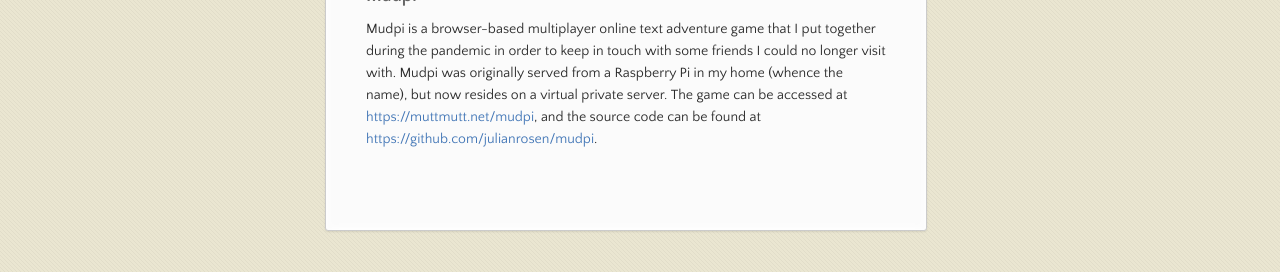
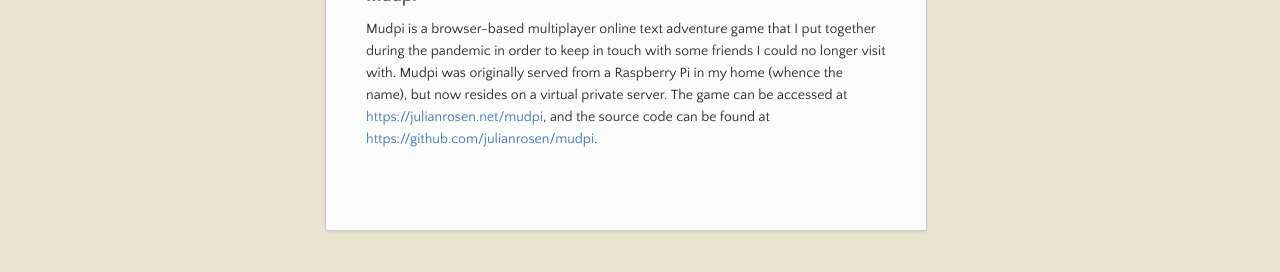
Before and after one commit to julianrosen/julianrosen.github.io, a Jekyll site: the page built from computing.md, in a window 1280 px wide and 900 px high, scrolled down 988 px. Shown: the part 599-871 px from the top of the window. Built offline with Jekyll 4.4.1, drawn with Linux system fonts in a browser that asks for light colours; formulas are drawn with MathJax 3; some of the changed lines change nothing that is shown.

Commit message:
Updated mudpi url

```diff
--- a/computing.md
+++ b/computing.md
@@ -63,5 +63,5 @@ available at <a href="https://github.com/julianrosen/recurrence" target="_blank"
 Mudpi is a browser-based multiplayer online text adventure game that I put together during the pandemic in order to
 keep in touch with some friends I could no longer visit with. Mudpi was originally served from a Raspberry Pi in
 my home (whence the name), but now resides on a virtual private server. The game can be accessed
-at <a href="https://muttmutt.net/mudpi" target="_blank">https://muttmutt.net/mudpi</a>, and the source code can be found at
+at <a href="https://julianrosen.net/mudpi" target="_blank">https://julianrosen.net/mudpi</a>, and the source code can be found at
 <a href="https://github.com/julianrosen/mudpi" target="_blank">https://github.com/julianrosen/mudpi</a>.
```
